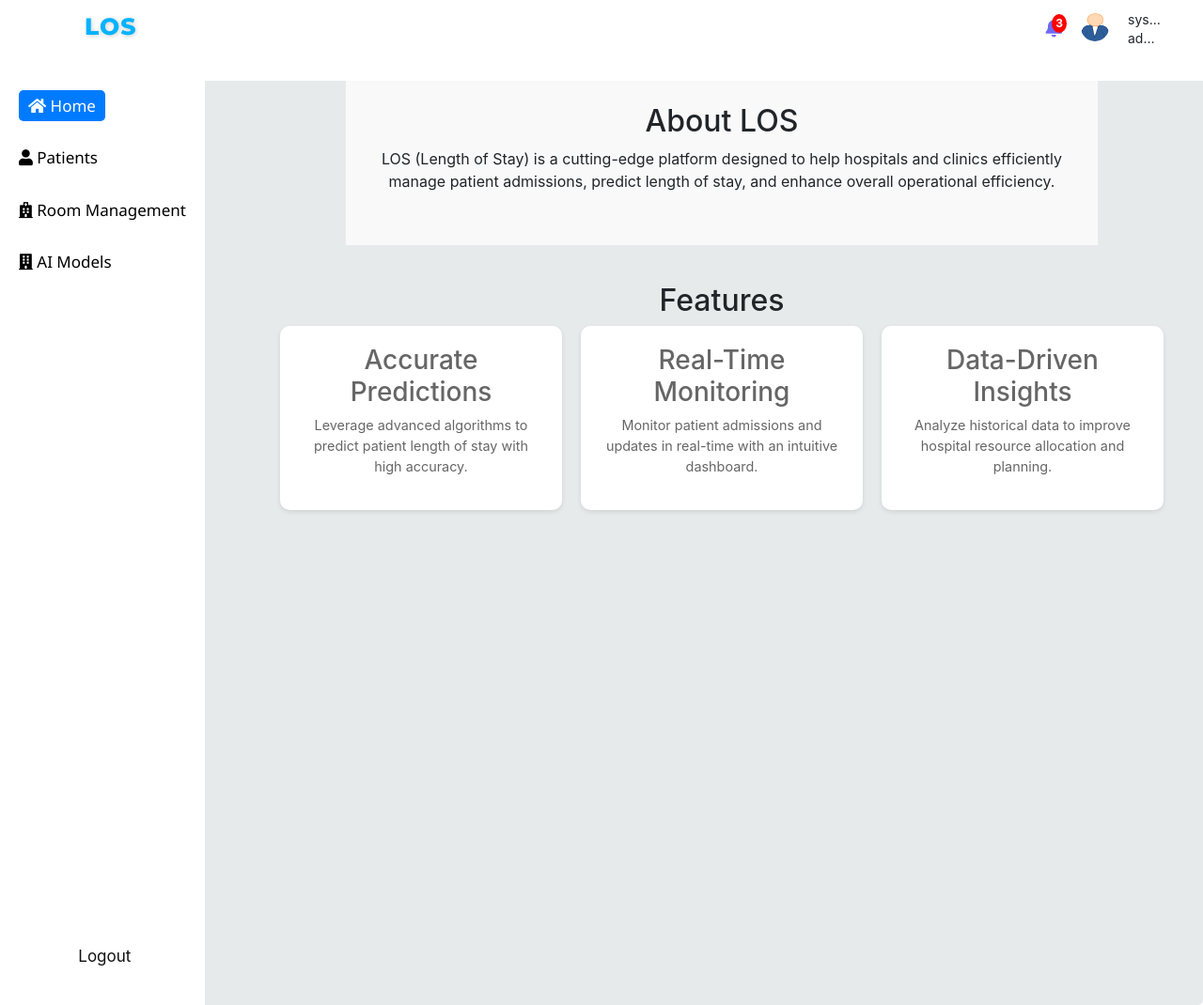
After one commit to MinhPhuc1510/LengthOfStayPredictor, a Django app: page /home in a window 1280 px wide. The commit adds this page. Shown: the whole page at 94% size. Run offline with Django 4.2, Linux system fonts and the light colour scheme; a user stored in the database is signed in; some libraries are stand-ins or nearby versions.

Commit message:
Update Home Page

```diff
--- a/length_of_stay_prediction/prediction_app/models.py
+++ b/length_of_stay_prediction/prediction_app/models.py
@@ -51,6 +51,8 @@ class User(AbstractBaseUser):
     )
     date_of_birth = models.DateField()
     is_active = models.BooleanField(default=True)
+    created_time = models.DateTimeField(auto_now_add=True)
+    updated_time = models.DateTimeField(auto_now=True)
 
     objects = UserManager()
 
@@ -82,6 +84,8 @@ class User(AbstractBaseUser):
 class Room(models.Model):
     status = models.CharField(max_length=10, null=True, blank=True)
     number = models.IntegerField()
+    created_time = models.DateTimeField(auto_now_add=True)  # Lưu ngày/giờ khi bản ghi được tạo
+    updated_time = models.DateTimeField(auto_now=True)
 
 class Patient(models.Model):
     GENDER_CHOICES = [
@@ -131,7 +135,9 @@ class Patient(models.Model):
         default='other'
     )
     photo = models.ImageField(upload_to='patient_photos/', blank=True, null=True)
-    room = models.ForeignKey(Room, on_delete=models.SET_NULL, null=True)
+    room = models.ForeignKey(Room, on_delete=models.SET_NULL, null=True, blank=True)
+    created_time = models.DateTimeField(auto_now_add=True)  # Lưu ngày/giờ khi bản ghi được tạo
+    updated_time = models.DateTimeField(auto_now=True)
 
     def __str__(self):
         return f"{self.first_name} {self.last_name}"
@@ -162,3 +168,5 @@ class Admission(models.Model):
     los_number = models.IntegerField(null=True, blank=True, default=0)
     los_category = models.CharField(null=True, blank=True, max_length=2, choices=LOS_CHOICES, default='S')
     status = models.CharField(null=True, blank=True, max_length=2, choices=STATUS_CHOICES, default='I')
+    created_time = models.DateTimeField(auto_now_add=True)  # Lưu ngày/giờ khi bản ghi được tạo
+    updated_time = models.DateTimeField(auto_now=True)
--- /dev/null
+++ b/length_of_stay_prediction/prediction_app/static/prediction_app/home.css
@@ -0,0 +1,73 @@
+/* Base styles */
+
+
+
+.btn-primary {
+    display: inline-block;
+    padding: 10px 20px;
+    background: #fff;
+    color: #007bff;
+    text-decoration: none;
+    border-radius: 5px;
+    font-weight: bold;
+    transition: background 0.3s ease;
+}
+
+.btn-primary:hover {
+    background: #f2f2f2;
+}
+
+/* About Section */
+.about {
+    padding: 40px 20px;
+    text-align: center;
+    background: #f9f9f9;
+}
+
+.about {
+    font-size: 2rem;
+    margin-bottom: 20px;
+}
+
+.about {
+    font-size: 1rem;
+    max-width: 800px;
+    margin: 0 auto;
+}
+
+/* Features Section */
+.features {
+    padding: 40px 20px;
+}
+
+.features {
+    text-align: center;
+    font-size: 2rem;
+    margin-bottom: 20px;
+}
+
+.feature-list {
+    display: flex;
+    flex-wrap: wrap;
+    gap: 20px;
+    justify-content: center;
+}
+
+.feature {
+    background: #fff;
+    padding: 20px;
+    border-radius: 10px;
+    box-shadow: 0 2px 5px rgba(0, 0, 0, 0.1);
+    width: 300px;
+    text-align: center;
+}
+
+.feature {
+    margin-bottom: 10px;
+    font-size: 1.2rem;
+}
+
+.feature {
+    font-size: 0.9rem;
+    color: #666;
+}
--- a/length_of_stay_prediction/prediction_app/static/prediction_app/style.css
+++ b/length_of_stay_prediction/prediction_app/static/prediction_app/style.css
@@ -19,11 +19,15 @@
     z-index: 1;
     background-color: white;
     overflow-x: hidden;
+    padding-top: 4rem;
     /* padding-top: 60px; */
     opacity: 20;
     padding-left: 5px;
-    align-items: center;
-    margin-top: 3%;
+    align-items: flex-start;
+    display: flex;
+    flex-direction: column;
+
+    /* margin-top: 3%; */
     /* margin-right: 20px; */
 
    /* box-shadow: 2px 0 5px rgba(0, 0, 0, 0.5); /* Shadow on the right */
--- a/length_of_stay_prediction/prediction_app/templates/base.html
+++ b/length_of_stay_prediction/prediction_app/templates/base.html
@@ -37,7 +37,7 @@
             <div class="sidenav">
                 {% block home %}
                 <div class="Home">
-                    <a href="{% url 'manage_room' %}"> <i class="fas fa-home"></i> Home</a>
+                    <a href="{% url 'home' %}"> <i class="fas fa-home"></i> Home</a>
                 </div>
                 {% endblock %}
 
@@ -60,11 +60,23 @@
                 </div>
                 {% endblock %}
                 {% endif %}
+                {% if user.is_authenticated %}
                 <a href="{% url 'user_out' %}" style="
                     position: relative;
-                    bottom: -50%;
-                    left: 20%;
+                    margin-left: auto;
+                    margin-right: auto;
+                    margin-top: auto;
+                    margin-bottom: 4rem;
                     color: rgb(17, 16, 16);">Logout</a>
+                {% else %}
+                <a href="{% url 'user_login' %}" style="
+                    position: relative;
+                    margin-left: auto;
+                    margin-right: auto;
+                    margin-top: auto;
+                    margin-bottom: 4rem;
+                    color: rgb(17, 16, 16);">Login</a>
+                {% endif %}
             </div>
             <div class="main-page">
                 {% if user.is_authenticated %}
--- /dev/null
+++ b/length_of_stay_prediction/prediction_app/templates/home.html
@@ -0,0 +1,54 @@
+{% extends "base.html" %}
+{% load static %}
+<html>
+
+
+{% block title %} Length Of Stay {% endblock %}
+
+{% block style %}
+{{ block.super }}
+<!-- Additional CSS specific to dashboard if needed -->
+<link rel="stylesheet" href="{% static 'prediction_app/home.css' %}">
+{% endblock %}
+
+{% block page %}
+
+<section class="about" id="about">
+    <div class="container">
+        <h2>About LOS</h2>
+        <p>
+            LOS (Length of Stay) is a cutting-edge platform designed to help hospitals and clinics efficiently
+            manage patient admissions, predict length of stay, and enhance overall operational efficiency.
+        </p>
+    </div>
+</section>
+
+<section class="features" id="features">
+    <div class="container">
+        <h2>Features</h2>
+        <div class="feature-list">
+            <div class="feature">
+                <h3>Accurate Predictions</h3>
+                <p>Leverage advanced algorithms to predict patient length of stay with high accuracy.</p>
+            </div>
+            <div class="feature">
+                <h3>Real-Time Monitoring</h3>
+                <p>Monitor patient admissions and updates in real-time with an intuitive dashboard.</p>
+            </div>
+            <div class="feature">
+                <h3>Data-Driven Insights</h3>
+                <p>Analyze historical data to improve hospital resource allocation and planning.</p>
+            </div>
+        </div>
+    </div>
+</section>
+{% endblock %}
+
+{% block home %}
+<div>
+    <a style="color: white; background-color: #007bff;border-radius: 5px;padding: 5px 10px;text-decoration: none;"
+        href="{% url 'home' %}"> <i class="fas fa-home"></i> Home</a>
+</div>
+{% endblock %}
+
+</html>
--- a/length_of_stay_prediction/prediction_app/urls.py
+++ b/length_of_stay_prediction/prediction_app/urls.py
@@ -7,17 +7,18 @@ from django.conf.urls.static import static
 
 
 urlpatterns = [
-    path('', user_login),
+    path('', home),
     # path('predict-los', predict_length_of_stay,
     #      name='predict_length_of_stay'),  # Main prediction view
     path('login', user_login, name='user_login'),
     path('logout', user_logout, name='user_out'),
+    path('home', home, name='home'),
     path('patients/create', create_patient, name='create_new_patient'),
     path('patients', get_patients, name='get_patients'),
     path('patients/<int:id>', get_patient_info, name='get_patient_info'),
     path('patients/<int:id>/admission_info/<int:admission_id>', get_admission_info, name='get_admission_info'),
     path('patients/<int:id>/admission_info/create', add_new_admission, name='add_new_admission'),
-     path('rooms', manage_room, name='manage_room'),
+    path('rooms', manage_room, name='manage_room'),
 
 ]
 
--- a/length_of_stay_prediction/prediction_app/views/__init__.py
+++ b/length_of_stay_prediction/prediction_app/views/__init__.py
@@ -5,3 +5,4 @@ from .patient_info import *
 from .get_admission_info import *
 from .add_new_admission import *
 from .room_managements import *
+from .home import *
--- /dev/null
+++ b/length_of_stay_prediction/prediction_app/views/home.py
@@ -0,0 +1,7 @@
+from django.shortcuts import render
+from rest_framework.decorators import permission_classes
+from rest_framework.permissions import IsAuthenticated
+
+@permission_classes([IsAuthenticated])
+def home(request):
+    return render(request, 'home.html')
--- a/length_of_stay_prediction/prediction_app/views/login_logut.py
+++ b/length_of_stay_prediction/prediction_app/views/login_logut.py
@@ -16,7 +16,7 @@ def user_login(request):
             # Save session as cookie to login the user
             login(request, user)
             # Success, now let's login the user.
-            return HttpResponseRedirect(reverse('get_patients'))
+            return HttpResponseRedirect(reverse('home'))
         else:
             # Incorrect credentials, let's throw an error to the screen.
             return render(request, 'login.html', {'error_message': 'Incorrect username and / or password.'})
```
Also changed, not shown: length_of_stay_prediction/prediction_app/templates/admission_info.html (+4 -4 lines), length_of_stay_prediction/prediction_app/templates/patient_info.html (+7 -0 lines), length_of_stay_prediction/prediction_app/templates/room_management.html (+7 -0 lines), length_of_stay_prediction/prediction_app/migrations/0013_admission_created_time_admission_updated_time_and_more.py (added), length_of_stay_prediction/prediction_app/migrations/0014_alter_patient_room.py (added).
